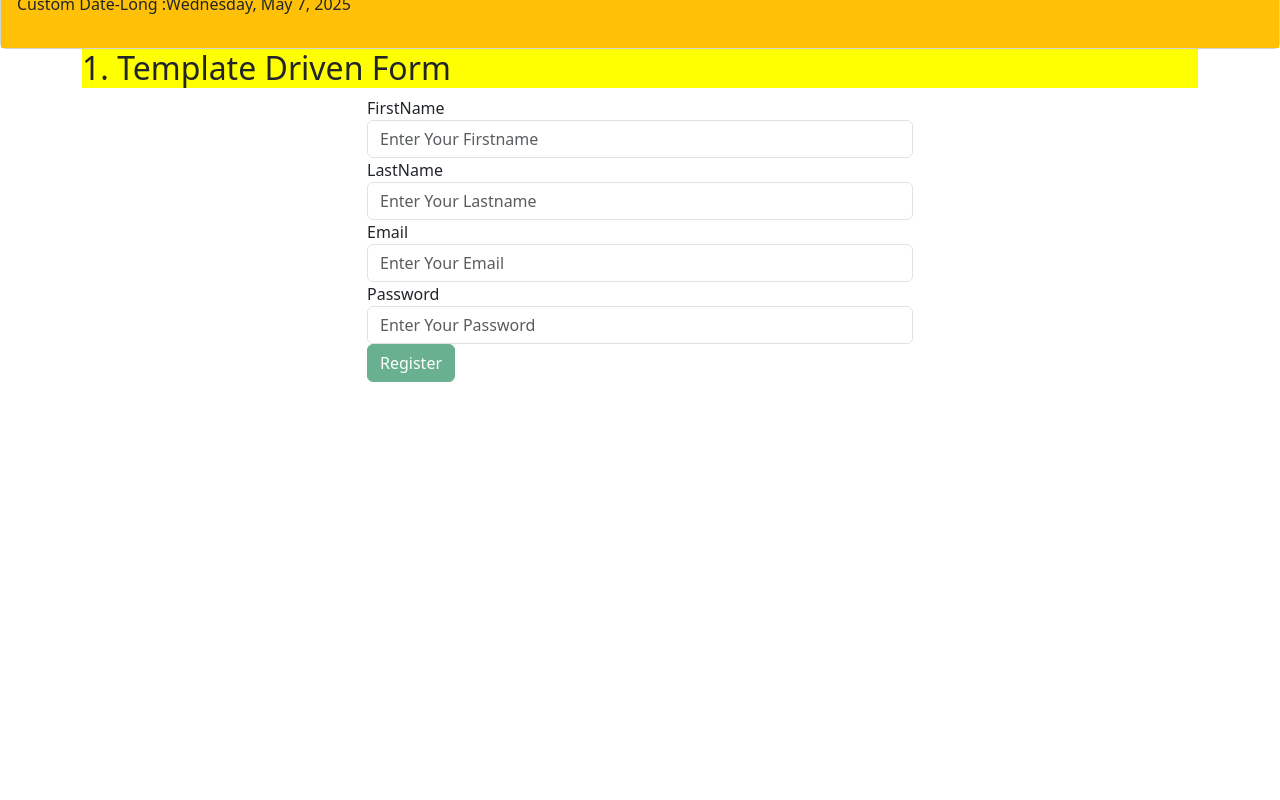
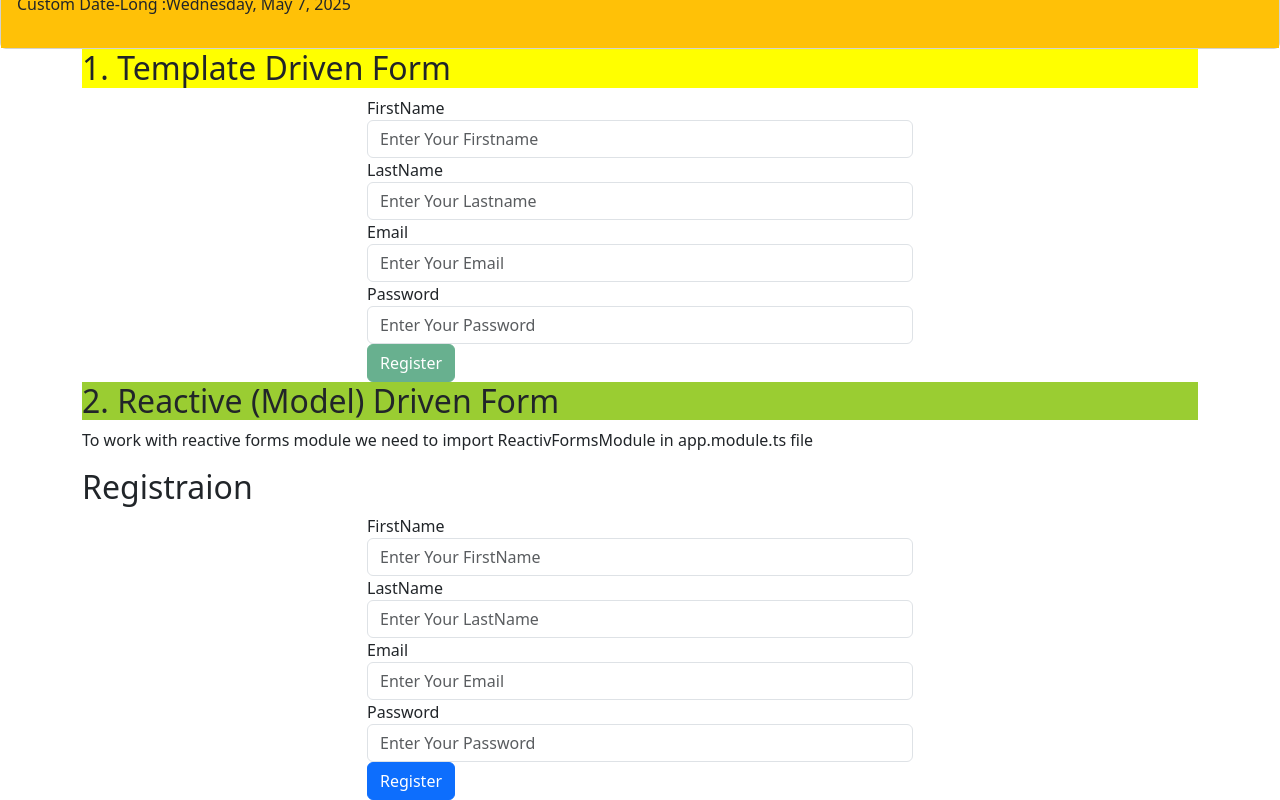
Before and after one commit to Nikunj-Java/Southafrica_SARB_2025, an Angular app in the folder Day-3/Angular-App/: page / in a window 1280 px wide. Shown: the part 2090-2890 px from the top of the page. Before the commit the page ends 2472 px from the top, so only its background shows below. Built offline with nearby package versions, Linux system fonts and the light colour scheme.

Commit message:
Todo-List,Pipes,Custom Pipes,Custom dates,Reactive Forms

```diff
--- a/Day-3/Angular-App/src/app/app.component.html
+++ b/Day-3/Angular-App/src/app/app.component.html
@@ -3,3 +3,4 @@
 </div>
 <app-pipes></app-pipes>
 <app-tform></app-tform>
+<app-rform></app-rform>
--- a/Day-3/Angular-App/src/app/app.module.ts
+++ b/Day-3/Angular-App/src/app/app.module.ts
@@ -7,17 +7,19 @@ import { PipesComponent } from './pipes/pipes.component';
 import { customPipes } from './CustomePipe';
 import { CustomDatePipe } from './CustomDatePipe';
 import { TformComponent } from './tform/tform.component';
-import { FormsModule } from '@angular/forms';
+import { FormsModule, ReactiveFormsModule } from '@angular/forms';
+import { RformComponent } from './rform/rform.component';
 
 @NgModule({
   declarations: [
     AppComponent,
     PipesComponent,
     customPipes, //<----define here
-    CustomDatePipe, TformComponent//
+    CustomDatePipe, TformComponent, RformComponent//
   ],
   imports: [
     FormsModule,//<--- needed for  template Driven Form Approach
+    ReactiveFormsModule, //<-- needed for Reactive Form Approach
     BrowserModule,
     AppRoutingModule,
 
--- /dev/null
+++ b/Day-3/Angular-App/src/app/rform/rform.component.html
@@ -0,0 +1,72 @@
+<div class="container">
+    <h2 style="background-color: yellowgreen;">2. Reactive (Model) Driven Form</h2>
+    <p>To work with reactive forms module we need to import ReactivFormsModule in app.module.ts file</p>
+
+</div>
+
+<div class="container">
+    <h2>Registraion</h2>
+    <div class="row">
+        <div class="col-md-6 offset-3">
+            <form [formGroup]="registerForm" (ngSubmit)="onSubmit()" novalidate>
+
+                <!--firstname-->
+                <div class="form-group">
+                    <label>FirstName</label>
+                    <input type="text" placeholder="Enter Your FirstName" class="form-control" formControlName="firstname" [ngClass]="{'is-invalid':submitted && form['firstname'].errors}">
+                    <!--Error Handling-->
+                    <div *ngIf="submitted && form['firstname'].errors" class="invalid-feedback">
+                        First Name can't be empty
+                    </div>
+                </div>
+
+                <!--Lastname-->
+                <div class="form-group">
+                    <label>LastName</label>
+                    <input type="text" placeholder="Enter Your LastName" class="form-control" formControlName="lastname" [ngClass]="{'is-invalid':submitted && form['lastname'].errors}">
+                    <!--Error Handling-->
+                    <div *ngIf="submitted && form['lastname'].errors" class="invalid-feedback">
+                        Last Name can't be empty
+                    </div>
+                </div>
+
+                <!--Email-->
+                <div class="form-group">
+                    <label>Email</label>
+                    <input type="email" placeholder="Enter Your Email" class="form-control" formControlName="email" [ngClass]="{'is-invalid':submitted && form['email'].errors}">
+                    <!--Error Handling-->
+                    <div *ngIf="submitted && form['email'].errors" class="invalid-feedback">
+                        <div *ngIf="form['email'].errors['required']">
+                            Email can't be empty
+                        </div>
+                        <div *ngIf="form['email'].errors['email']">
+                            Invalid Email Id
+                        </div>
+                    </div>
+
+
+                </div>
+
+
+                <!--Password-->
+                <div class="form-group">
+                    <label>Password</label>
+                    <input type="password" placeholder="Enter Your Password" class="form-control" formControlName="password" [ngClass]="{'is-invalid':submitted && form['password'].errors}">
+                    <!--Error Handling-->
+                    <div *ngIf="submitted && form['password'].errors" class="invalid-feedback">
+                        <div *ngIf="form['password'].errors['required']">
+                           Password can't be empty
+                        </div>
+                        <div *ngIf="form['password'].errors['minlength']">
+                            Password must be min 8 character Long
+                        </div>
+                    </div>
+
+                </div>
+
+                <button type="submit" class="btn btn-primary">Register</button>
+
+            </form>
+        </div>
+    </div>
+</div>
--- /dev/null
+++ b/Day-3/Angular-App/src/app/rform/rform.component.ts
@@ -0,0 +1,49 @@
+import { Component } from '@angular/core';
+import { FormGroup,FormBuilder,Validators } from '@angular/forms';
+
+@Component({
+  selector: 'app-rform',
+  templateUrl: './rform.component.html',
+  styleUrls: ['./rform.component.css']
+})
+export class RformComponent {
+
+  registerForm:FormGroup;
+  submitted:boolean=false;
+  //if you are getting any compile time error
+  //goto>tsConfig.json file and add
+  //"strictPropertyInitialization": false,
+  //Save and Check
+
+
+  //Dependency Injection
+  constructor(private builder:FormBuilder){
+
+  }
+
+  ngOnInit(){
+
+    this.registerForm=this.builder.group({
+      firstname:['',Validators.required],
+      lastname:['',Validators.required],
+      //check:[false,Validators.requiredTrue],
+      email:['',[Validators.required,Validators.email]],
+      password:['',[Validators.required,Validators.minLength(8)]],
+
+    })
+
+  }
+
+
+  get form(){
+    return this.registerForm.controls;
+  }
+
+  onSubmit(){
+    this.submitted=true;
+
+    if(!this.registerForm.valid)
+      return;
+    alert("Form Submitted Successfully!")
+  }
+}
--- a/Day-3/Angular-App/tsconfig.json
+++ b/Day-3/Angular-App/tsconfig.json
@@ -5,6 +5,7 @@
     "baseUrl": "./",
     "outDir": "./dist/out-tsc",
     "forceConsistentCasingInFileNames": true,
+    "strictPropertyInitialization": false,
     "strict": true,
     "noImplicitOverride": true,
     "noPropertyAccessFromIndexSignature": true,
```
Also changed, not shown: Day-3/Angular-App/src/app/rform/rform.component.css (added), 1 other file (tests, documents, lock files or other folders).
